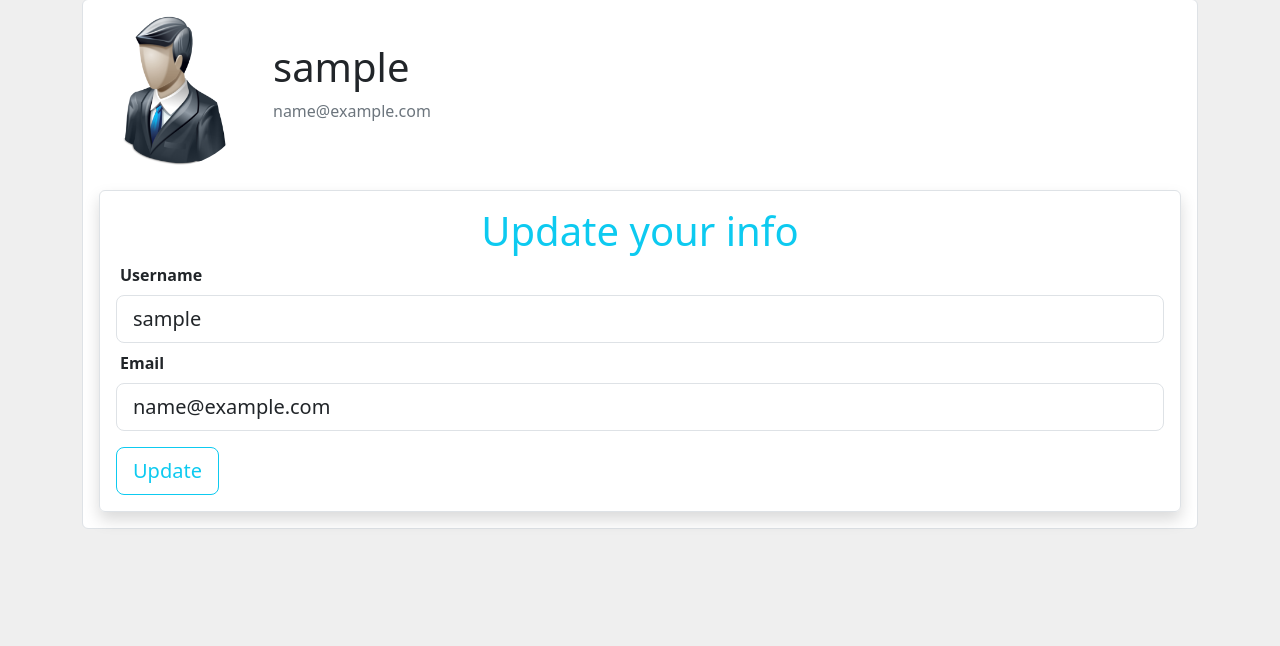
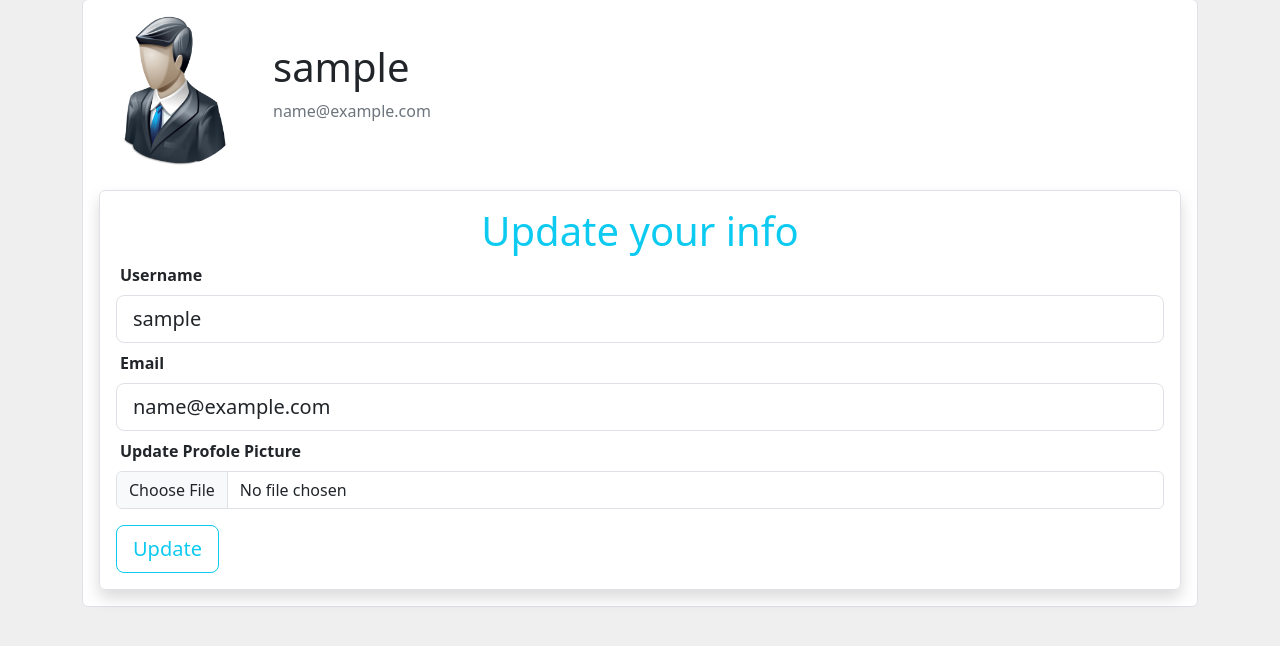
Before and after one commit to sabermhareshdj/Flask-2025, a Flask app: page /profile in a window 1280 px wide. Shown: the part 114-760 px from the top of the page. Run offline with Flask 3, Linux system fonts and the light colour scheme; the visitor is signed in with stand-in values (Sample User, id 1); some libraries are stand-ins or nearby versions.

Commit message:
11- Upload Profile Image

```diff
--- a/blog/blogapp/forms.py
+++ b/blog/blogapp/forms.py
@@ -3,6 +3,8 @@ from wtforms import StringField, PasswordField, SubmitField, BooleanField, Valid
 from wtforms.validators import DataRequired, Email, EqualTo, Length
 from blogapp.models import User
 from flask_login import current_user
+from flask_wtf import FlaskForm
+from flask_wtf.file import FileField, FileAllowed
 
 # Define a registration (Sign Up) form using Flask-WTF انشاء حساب مستخدم جديد
 class RegisterForm(FlaskForm):
@@ -34,6 +36,7 @@ class LoginForm(FlaskForm):
 class UpdateProfileForm(FlaskForm):
     username = StringField(label='Username', validators=[DataRequired(), Length(min=2, max=80)])
     email = StringField(label='Email', validators=[DataRequired(), Email()])
+    profile_picture = FileField(label="Update Profole Picture", validators=[FileAllowed(['png','jpg'], message="only png and jpg files are allowed")])
     submit = SubmitField(label='Update')
 
 
--- a/blog/blogapp/routes.py
+++ b/blog/blogapp/routes.py
@@ -1,3 +1,6 @@
+import secrets
+import os
+from PIL import Image
 from flask import render_template, redirect, url_for, flash,request
 from blogapp import app, db, bcrypt
 from blogapp.models import Post,User
@@ -72,6 +75,22 @@ def profile():
 
     form = UpdateProfileForm()
     if form.validate_on_submit():
+        if form.profile_picture.data:
+            random_token = secrets.token_hex(8)
+            picture_file_name = random_token + form.profile_picture.data.filename
+            picture_path = os.path.join(app.root_path, 'static/images', picture_file_name)
+
+            image = Image.open(form.profile_picture.data)
+            image.thumbnail((150,150))
+
+            image.save(picture_path)
+
+            if current_user.image_url:
+                os.remove(os.path.join(app.root_path, 'static/images', current_user.image_url))
+
+
+            current_user.image_url = picture_file_name
+
         current_user.username = form.username.data
         current_user.email = form.email.data
         db.session.commit()
--- a/blog/blogapp/templates/users/profile.html
+++ b/blog/blogapp/templates/users/profile.html
@@ -4,6 +4,15 @@
   <section class="border p-3 rounded bg-white">
     <div class="d-flex align-items-center">
       <div>
+           {% if current_user.image_url %}
+           <img
+             src="{{ url_for('static', filename='images/' + current_user.image_url) }}"
+             alt="{{current_user.username}}"
+             class="rounded-circle"
+             height="150px"
+             width="150px"
+             >
+           {% else %}
            <img
                 src="{{ url_for('static', filename='images/user-avatar.png') }}"
                 alt="{{current_user.username}}"
@@ -11,6 +20,8 @@
                 height="150px"
                 width="150px"
                 >
+           {% endif %}
+
     </div>
 
     <div class="ms-4">
@@ -19,7 +30,7 @@
     </div>
   </div>
   <div class="mt-4">
-      <form method="POST" action="" class="border p-3 rounded shadow" novalidate>
+      <form enctype="multipart/form-data" method="POST" action="" class="border p-3 rounded shadow" novalidate>
 
           <!-- # prevent CSRF attacks حماية من هجمات تزوير الطلبات عبر المواقع -->
           <!-- CSRF = Cross-Site Request Forgery -->
@@ -56,7 +67,16 @@
               {% endif %}
           </div>
 
+          <div class"mb-2">
+            {{ form.profile_picture.label(class="form-label ms-1 fw-bold")}}
+            {{ form.profile_picture(class="form-control")}}
 
+        {% if form.profile_picture.errors %}
+        {% for error in form.profile_picture.errors %}
+        <span class="text-danger">{{ error }}</span>
+        {% endfor %}
+        {% endif %}
+          </div>
 
           <div class="mt-3">
               {{ form.submit(class="btn btn-lg btn-outline-info") }}
```
Also changed, not shown: blog/blogapp/static/images/d5da470a32ec2ce44be016cf-c86c-4d54-bf89-369dbc1124b9.png (added). Lines whose indentation alone changed are shown as unchanged.
